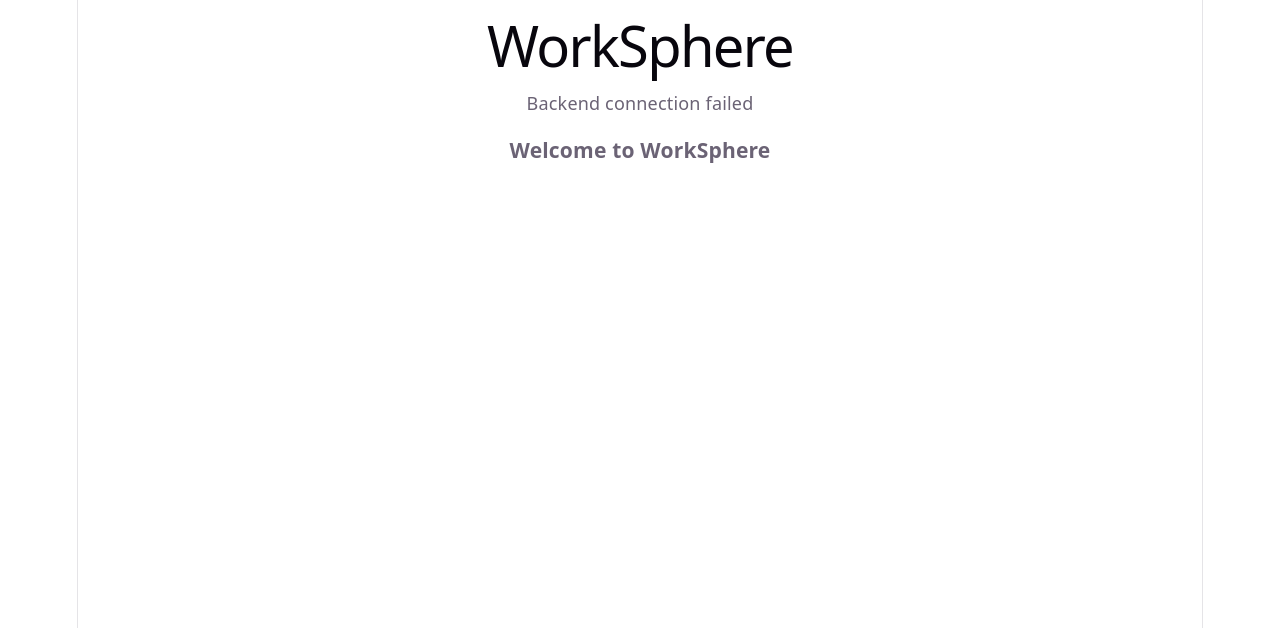
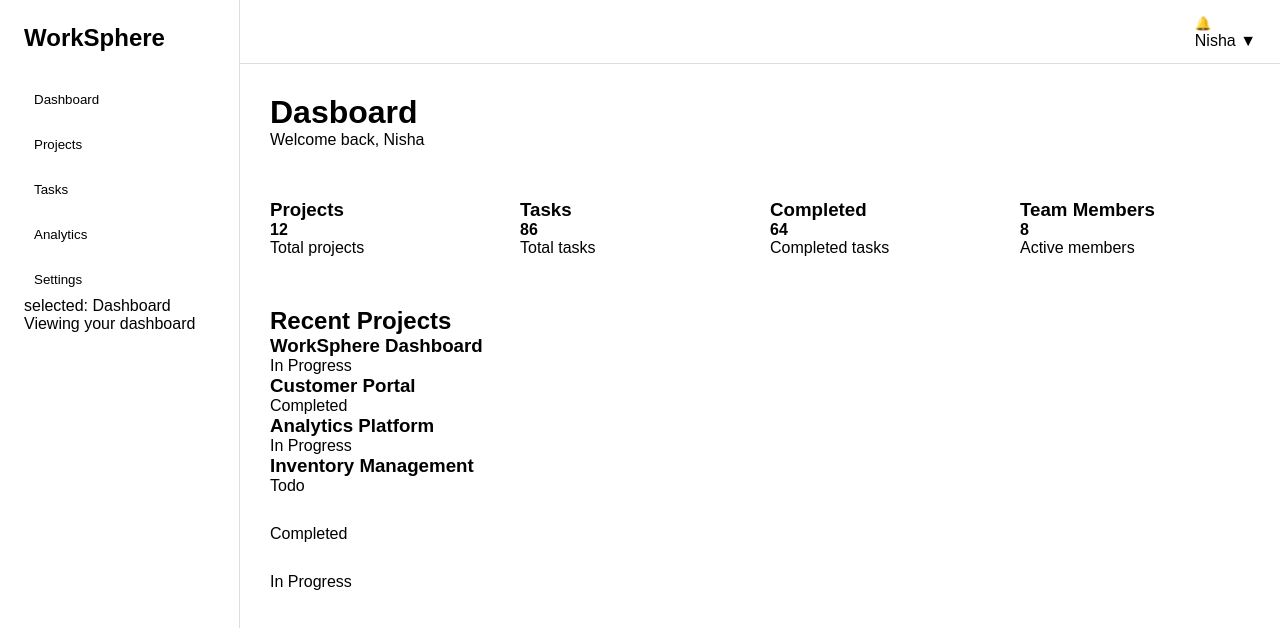
Before and after one commit to lazyraven/worksphere, a React app in the folder frontend/: page /dashboard in a window 1280 px wide. Shown: the top 628 px of the page. Built offline with nearby package versions, Linux system fonts and the light colour scheme; no server answers; the HTML template or start-up script is replaced by a standard one.

Commit message:
feat: build dashboard layout and reusable components

```diff
--- a/frontend/src/App.jsx
+++ b/frontend/src/App.jsx
@@ -1,46 +1,14 @@
-import { useEffect, useState } from 'react';
-import WelcomeMessage from './WelcomeMessage';
+
+import DashboardLayout from './components/layout/DashboardLayout.jsx';
+import Dashboard from './pages/Dashboard.jsx'
 
 function App() {
-  const [message, setMessage] = useState('');
-  const [loading, setLoading] = useState(true);
-  const [status, setStatus] = useState('');
 
-  useEffect(() => {
-    async function checkBackend() {
-      try {
-        const response = await fetch(
-          'http://localhost:5000/api/health'
-        );
-
-        const data = await response.json();
-
-        setMessage(data.message);
-        setStatus('Backend Status: Connected')
-      } catch (error) {
-        console.error('API request failed:', error);
-        setMessage('Backend connection failed');
-      } finally {
-        setLoading(false);
-      }
-    }
-
-    checkBackend();
-  }, []);
 
   return (
-    <div>
-      <h1>WorkSphere</h1>
-
-      {loading ? (
-        <p>Checking backend...</p>
-      ) : (
-        <p>{message}</p>
-      )}
-
-      <h3>{status}</h3>
-      <WelcomeMessage />
-    </div>
+    <DashboardLayout>
+     <Dashboard/>
+    </DashboardLayout>
   );
 }
 
--- /dev/null
+++ b/frontend/src/components/common/Badge.jsx
@@ -0,0 +1,6 @@
+function Badge({text}){
+return(
+    <p>{text}</p>
+)
+}
+export default Badge;
--- /dev/null
+++ b/frontend/src/components/dashboard/RecentProjects.jsx
@@ -0,0 +1,42 @@
+const projects = [
+  {
+    id: 1,
+    name: 'WorkSphere Dashboard',
+    status: 'In Progress'
+  },
+  {
+    id: 2,
+    name: 'Customer Portal',
+    status: 'Completed'
+  },
+    {
+        id: 3,
+        name: 'Analytics Platform',
+        status: 'In Progress'
+    },
+    {
+        id: 4,
+        name: 'Inventory Management',
+        status: 'Todo'
+    }
+];
+
+function RecentProjects() {
+  return (
+    <section>
+      <h2>Recent Projects</h2>
+
+      <div>
+        {/* this should be return - i mistake here take small bractets in map so that it'll take return */}
+        {projects.map((project) => (
+          <div key={project.id}>
+            <h3>{project.name}</h3>
+            <p>{project.status}</p>
+          </div>
+        ))}
+      </div>
+    </section>
+  );
+}
+
+export default RecentProjects;
--- /dev/null
+++ b/frontend/src/components/dashboard/StatCard.jsx
@@ -0,0 +1,10 @@
+function StatCard({ title, value, description }) {
+    return (
+        <div className="card">
+            <h3>{title}</h3>
+            <strong>{value}</strong>
+           <p>{description}</p>
+        </div>
+    )
+}
+export default StatCard;
--- /dev/null
+++ b/frontend/src/components/dashboard/WelcomeMessage.jsx
@@ -0,0 +1,9 @@
+function WelcomeMessage({ name }) {
+    return (
+        <div>
+            <h1>Dasboard</h1>
+            <p>Welcome back, {name}</p>
+        </div>
+    )
+}
+export default WelcomeMessage;
--- /dev/null
+++ b/frontend/src/components/layout/DashboardLayout.jsx
@@ -0,0 +1,19 @@
+import Navbar from "./Navbar";
+import Sidebar from "./Sidebar";
+
+function DashboardLayout({ children }) {
+    return (
+        <div className="app-layout">
+            <Sidebar></Sidebar>
+
+            <div className="main-section">
+                <Navbar></Navbar>
+                <main className="content">
+                    {children}
+                </main>
+            </div>
+        </div>
+    )
+}
+
+export default DashboardLayout
--- /dev/null
+++ b/frontend/src/components/layout/Navbar.jsx
@@ -0,0 +1,19 @@
+function Navbar() {
+    return (
+        <div>
+            <header className="navbar">
+
+                <div className="navbar-logo">
+
+                </div>
+                <div className="navbar-action">
+                    <button>🔔</button>
+                    <div className="user-menu">
+                        Nisha ▼
+                    </div>
+                </div>
+            </header>
+        </div>
+    )
+}
+export default Navbar
--- /dev/null
+++ b/frontend/src/components/layout/Sidebar.jsx
@@ -0,0 +1,45 @@
+import {useState} from 'react'
+const menuItems = [
+    'Dashboard',
+    'Projects',
+    'Tasks',
+    'Analytics',
+    'Settings'
+]
+
+function Sidebar() {
+const [activeItem, setActiveItem] = useState('Dashboard')
+
+    return (
+        <aside className="sidebar">
+            <h2>WorkSphere</h2>
+            <nav>
+                {/* this should be return - i mistake here take small bractets in map so that it'll take return */}
+                {menuItems.map((item) => (
+                    <button key={item}
+                    onClick={()=>setActiveItem(item)}
+                    >
+                        {item}
+                    </button>
+                ))
+                }
+            </nav>
+            <p>selected: {activeItem}</p>
+
+            {activeItem ==='Dashboard' && (
+                <p>Viewing your dashboard</p>
+            )}
+
+            {activeItem ==='Projects' && (
+                <p>You are viewing projects.</p>
+            )}
+
+            {activeItem === 'Tasks' &&(
+                <p>You are viewing tasks.</p>
+            )
+            }
+        </aside>
+    )
+}
+
+export default Sidebar;
--- a/frontend/src/index.css
+++ b/frontend/src/index.css
@@ -1,111 +1,114 @@
-:root {
-  --text: #6b6375;
-  --text-h: #08060d;
-  --bg: #fff;
-  --border: #e5e4e7;
-  --code-bg: #f4f3ec;
-  --accent: #aa3bff;
-  --accent-bg: rgba(170, 59, 255, 0.1);
-  --accent-border: rgba(170, 59, 255, 0.5);
-  --social-bg: rgba(244, 243, 236, 0.5);
-  --shadow:
-    rgba(0, 0, 0, 0.1) 0 10px 15px -3px, rgba(0, 0, 0, 0.05) 0 4px 6px -2px;
+* {
+  box-sizing: border-box;
+  margin: 0;
+  padding: 0;
+}
 
-  --sans: system-ui, 'Segoe UI', Roboto, sans-serif;
-  --heading: system-ui, 'Segoe UI', Roboto, sans-serif;
-  --mono: ui-monospace, Consolas, monospace;
+body {
+  font-family: Arial, sans-serif;
+}
 
-  font: 18px/145% var(--sans);
-  letter-spacing: 0.18px;
-  color-scheme: light dark;
-  color: var(--text);
-  background: var(--bg);
-  font-synthesis: none;
-  text-rendering: optimizeLegibility;
-  -webkit-font-smoothing: antialiased;
-  -moz-osx-font-smoothing: grayscale;
+button {
+  cursor: pointer;
+  border: none;
+  background: none;
+}
 
-  @media (max-width: 1024px) {
-    font-size: 16px;
+.app-layout {
+  display: flex;
+  min-height: 100vh;
+}
+
+.sidebar {
+  width: 240px;
+  padding: 24px;
+  border-right: 1px solid #ddd;
+}
+
+.sidebar nav {
+  display: flex;
+  flex-direction: column;
+  gap: 10px;
+  margin-top: 30px;
+}
+
+.sidebar button {
+  padding: 10px;
+  text-align: left;
+}
+
+.main-section {
+  flex: 1;
+}
+
+.navbar {
+  height: 64px;
+  padding: 0 24px;
+  border-bottom: 1px solid #ddd;
+
+  display: flex;
+  align-items: center;
+  justify-content: space-between;
+}
+
+.navbar-actions {
+  display: flex;
+  align-items: center;
+  gap: 20px;
+}
+
+.content {
+  padding: 30px;
+}
+
+.dashboard {
+  display: flex;
+  flex-direction: column;
+  gap: 30px;
+}
+
+.stats-grid {
+  display: grid;
+  grid-template-columns: repeat(4, 1fr);
+  gap: 20px;
+}
+
+.stat-card {
+  padding: 20px;
+  border: 1px solid #ddd;
+  border-radius: 8px;
+}
+
+.stat-card strong {
+  display: block;
+  font-size: 30px;
+  margin: 10px 0;
+}
+
+section {
+  margin-top: 20px;
+}
+
+@media (max-width: 900px) {
+  .stats-grid {
+    grid-template-columns: repeat(2, 1fr);
+  }
+
+  .sidebar {
+    width: 200px;
   }
 }
 
-@media (prefers-color-scheme: dark) {
-  :root {
-    --text: #9ca3af;
-    --text-h: #f3f4f6;
-    --bg: #16171d;
-    --border: #2e303a;
-    --code-bg: #1f2028;
-    --accent: #c084fc;
-    --accent-bg: rgba(192, 132, 252, 0.15);
-    --accent-border: rgba(192, 132, 252, 0.5);
-    --social-bg: rgba(47, 48, 58, 0.5);
-    --shadow:
-      rgba(0, 0, 0, 0.4) 0 10px 15px -3px, rgba(0, 0, 0, 0.25) 0 4px 6px -2px;
+@media (max-width: 600px) {
+  .sidebar {
+    display: none;
   }
 
-  #social .button-icon {
-    filter: invert(1) brightness(2);
+  .stats-grid {
+    grid-template-columns: 1fr;
+  }
+
+  .content {
+    padding: 20px;
   }
 }
-
-body {
-  margin: 0;
-}
-
-#root {
-  width: 1126px;
-  max-width: 100%;
-  margin: 0 auto;
-  text-align: center;
-  border-inline: 1px solid var(--border);
-  min-height: 100svh;
-  display: flex;
-  flex-direction: column;
-  box-sizing: border-box;
-}
-
-h1,
-h2 {
-  font-family: var(--heading);
-  font-weight: 500;
-  color: var(--text-h);
-}
-
-h1 {
-  font-size: 56px;
-  letter-spacing: -1.68px;
-  margin: 32px 0;
-  @media (max-width: 1024px) {
-    font-size: 36px;
-    margin: 20px 0;
-  }
-}
-h2 {
-  font-size: 24px;
-  line-height: 118%;
-  letter-spacing: -0.24px;
-  margin: 0 0 8px;
-  @media (max-width: 1024px) {
-    font-size: 20px;
-  }
-}
-p {
-  margin: 0;
-}
-
-code,
-.counter {
-  font-family: var(--mono);
-  display: inline-flex;
-  border-radius: 4px;
-  color: var(--text-h);
-}
-
-code {
-  font-size: 15px;
-  line-height: 135%;
-  padding: 4px 8px;
-  background: var(--code-bg);
-}
--- /dev/null
+++ b/frontend/src/pages/Dashboard.jsx
@@ -0,0 +1,46 @@
+import WelcomeMessage from '../components/dashboard/WelcomeMessage';
+import StatCard from '../components/dashboard/StatCard';
+import RecentProjects from '../components/dashboard/RecentProjects.jsx';
+// in import sectioni can see not use in after filename .jsx why ?
+import Badge from '../components/common/Badge';
+
+function Dashboard() {
+  return (
+    <div className="dashboard">
+      <WelcomeMessage name="Nisha" />
+
+      <section className="stats-grid">
+        <StatCard
+          title="Projects"
+          value="12"
+          description="Total projects"
+        />
+
+        <StatCard
+          title="Tasks"
+          value="86"
+          description="Total tasks"
+        />
+
+        <StatCard
+          title="Completed"
+          value="64"
+          description="Completed tasks"
+        />
+
+        <StatCard
+          title="Team Members"
+          value="8"
+          description="Active members"
+        />
+      </section>
+
+      <RecentProjects />
+
+      <Badge text='Completed'/>
+      <Badge text="In Progress" />
+    </div>
+  );
+}
+
+export default Dashboard;
```
Also changed, not shown: frontend/src/components/common/Button.jsx (added, +8 -0 lines), frontend/src/components/common/Card.jsx (added, +10 -0 lines).
